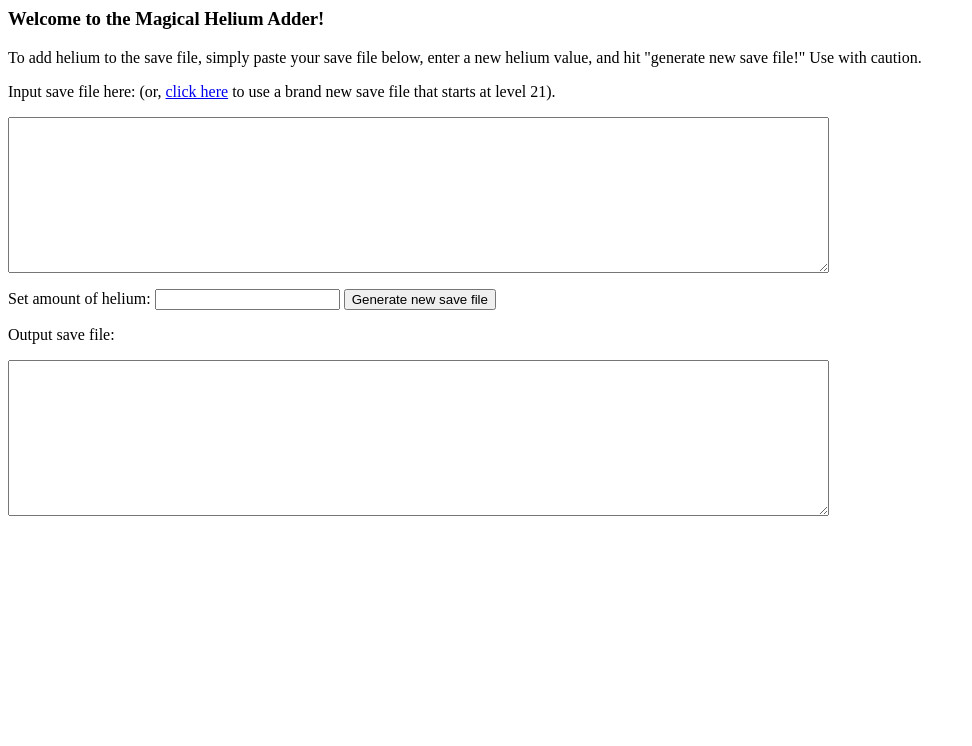
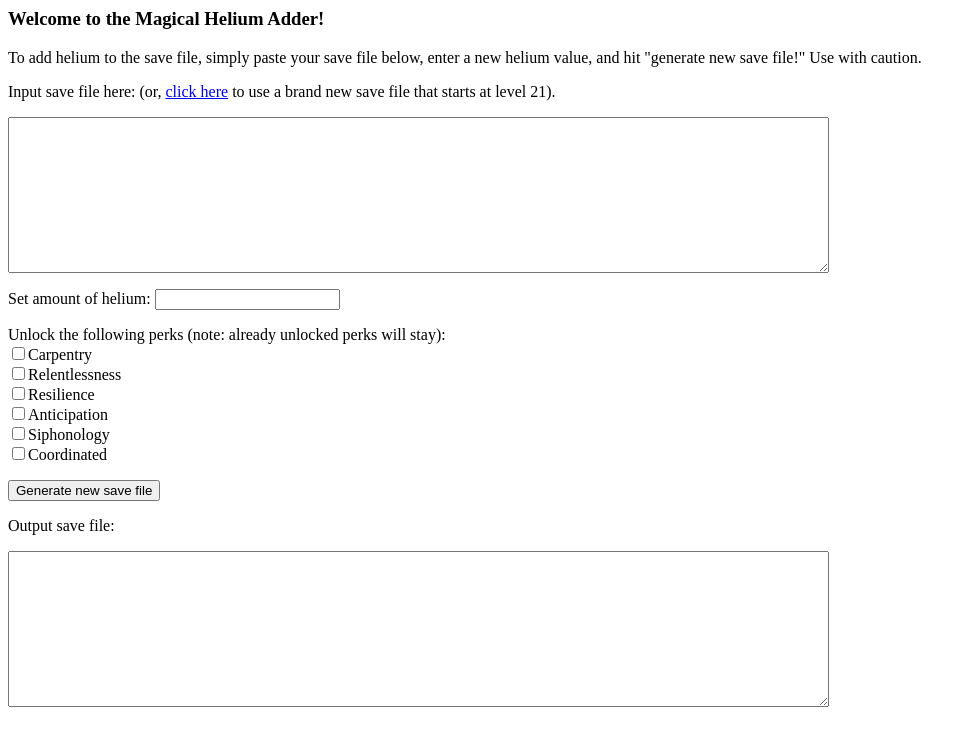
Before and after one commit to slothario/heliumadder, a plain HTML site: page index.html in a window 1280 px wide. Shown: the whole page, without its empty margins (0-972 px from the left). Drawn offline with nearby package versions, Linux system fonts and the light colour scheme.

Commit message:
Update index.html

```diff
--- a/index.html
+++ b/index.html
@@ -12,7 +12,18 @@
 </p>
 <textarea id="inputTA" rows="10" cols="100"></textarea>
 
-<p>Set amount of helium: <input type="text" name="helium" id="heliumAmount"/>  <input type="submit" id="genNew" value="Generate new save file"></p>
+<p>Set amount of helium: <input type="text" name="helium" id="heliumAmount"/></p>
+<p>Unlock the following perks (note: already unlocked perks will stay):<br/>
+
+<input type="checkbox" id="Carpentry">Carpentry<br/>
+<input type="checkbox" id="Relentlessness">Relentlessness<br/>
+<input type="checkbox" id="Resilience">Resilience<br/>
+<input type="checkbox" id="Anticipation">Anticipation<br/>
+<input type="checkbox" id="Siphonology">Siphonology<br/>
+<input type="checkbox" id="Coordinated">Coordinated<br/>
+
+</p>
+<input type="submit" id="genNew" value="Generate new save file">
 <p>Output save file:</p>
 <textarea id="outputTA" rows="10" cols="100"></textarea>
 </body>
```
